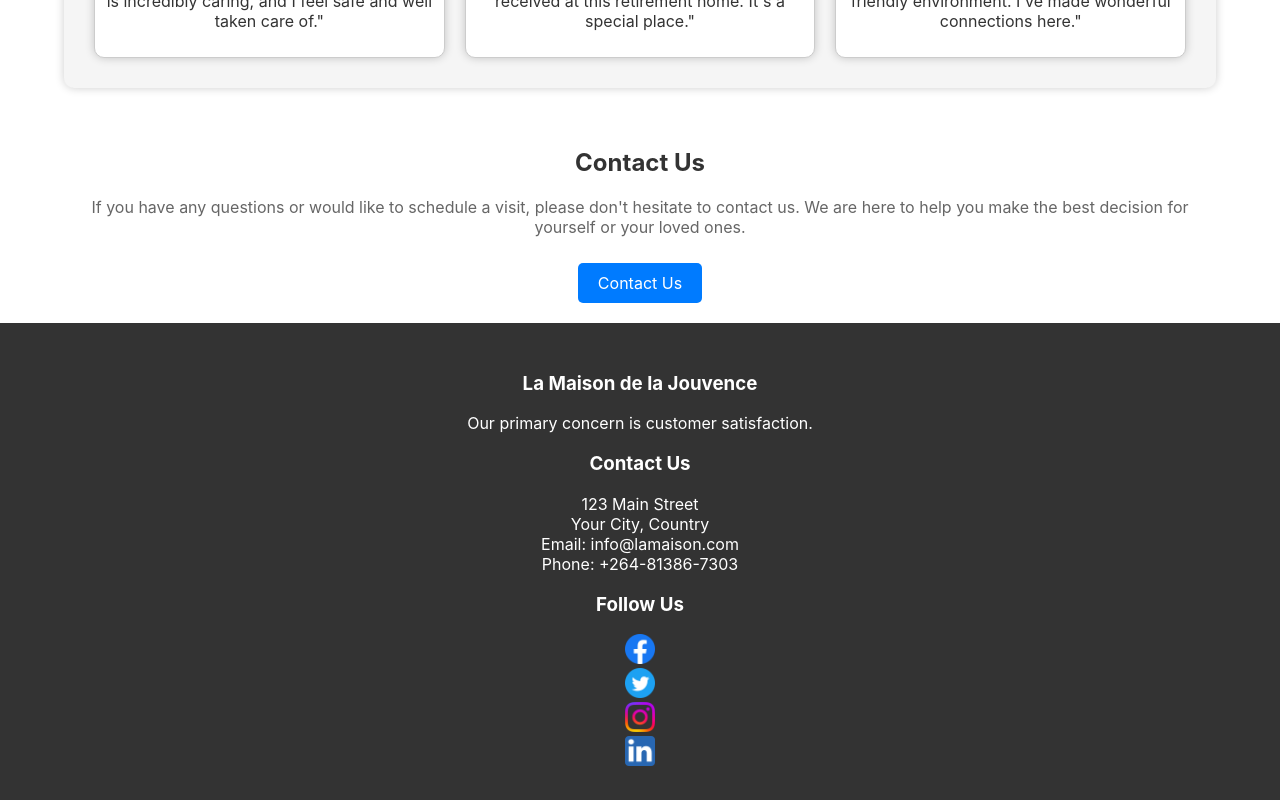
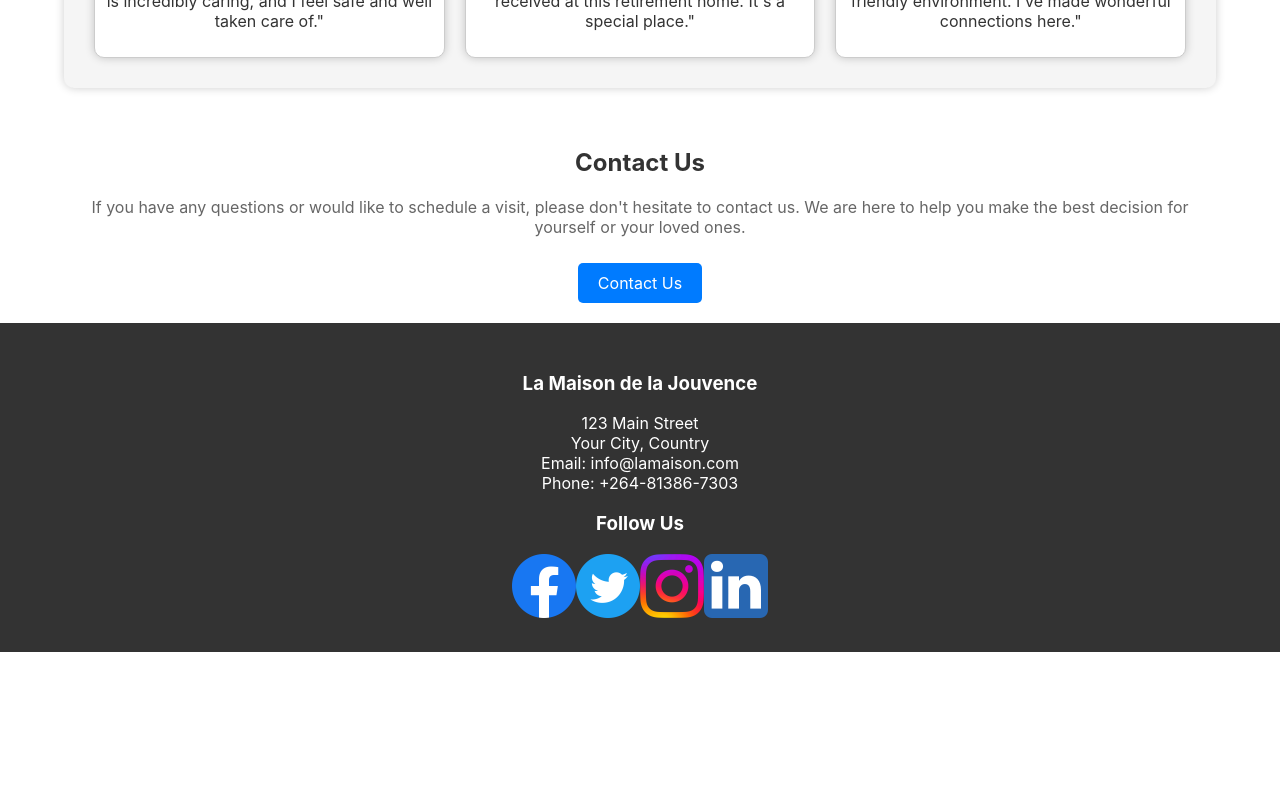
Before and after one commit to dhaker95/Portfolio-Project, a React (Create React App) app: page / in a window 1280 px wide. Shown: the part 2161-2961 px from the top of the page. After the commit the page ends 2813 px from the top, so only its background shows below. Built offline with nearby package versions, Linux system fonts and the light colour scheme.

Commit message:
Updtaed Footer

```diff
--- a/src/components/Footer/Footer.jsx
+++ b/src/components/Footer/Footer.jsx
@@ -6,7 +6,7 @@ import InstagramIcon from '../../assets/Footer/ig.png';
 import LinkedInIcon from '../../assets/Footer/linkedin.png';
 
 export default function Footer() {
-  const iconStyle = { width: '30px', height: '30px' };
+  const iconStyle = { width: '64px', height: '64px' };
 
   return (
     <footer className="footer">
@@ -14,10 +14,6 @@ export default function Footer() {
         <div className="row">
           <div className="col-md-3">
             <h3>La Maison de la Jouvence</h3>
-            <p>Our primary concern is customer satisfaction.</p>
-          </div>
-          <div className="col-md-3">
-            <h3>Contact Us</h3>
             <p>
               123 Main Street
               <br />
@@ -30,23 +26,16 @@ export default function Footer() {
           </div>
           <div className="col-md-3">
             <h3>Follow Us</h3>
-            <div className="d-flex justify-content-between">
-              <div>
+            <div className="social-links d-flex justify-content-between">
               <a href="#/">
                 <img src={FacebookIcon} alt="Facebook" style={iconStyle} />
               </a>
-              </div>
-              <div>
               <a href="#/">
                 <img src={TwitterIcon} alt="Twitter" style={iconStyle} />
               </a>
-              </div>
-              <div>
               <a href="#/">
                 <img src={InstagramIcon} alt="Instagram" style={iconStyle} />
               </a>
-              </div>
-              <div>
               <a href="#/">
                 <img src={LinkedInIcon} alt="LinkedIn" style={iconStyle} />
               </a>
@@ -54,7 +43,6 @@ export default function Footer() {
           </div>
         </div>
       </div>
-      </div>
     </footer>
   );
 }
```
Lines whose indentation alone changed are shown as unchanged.
